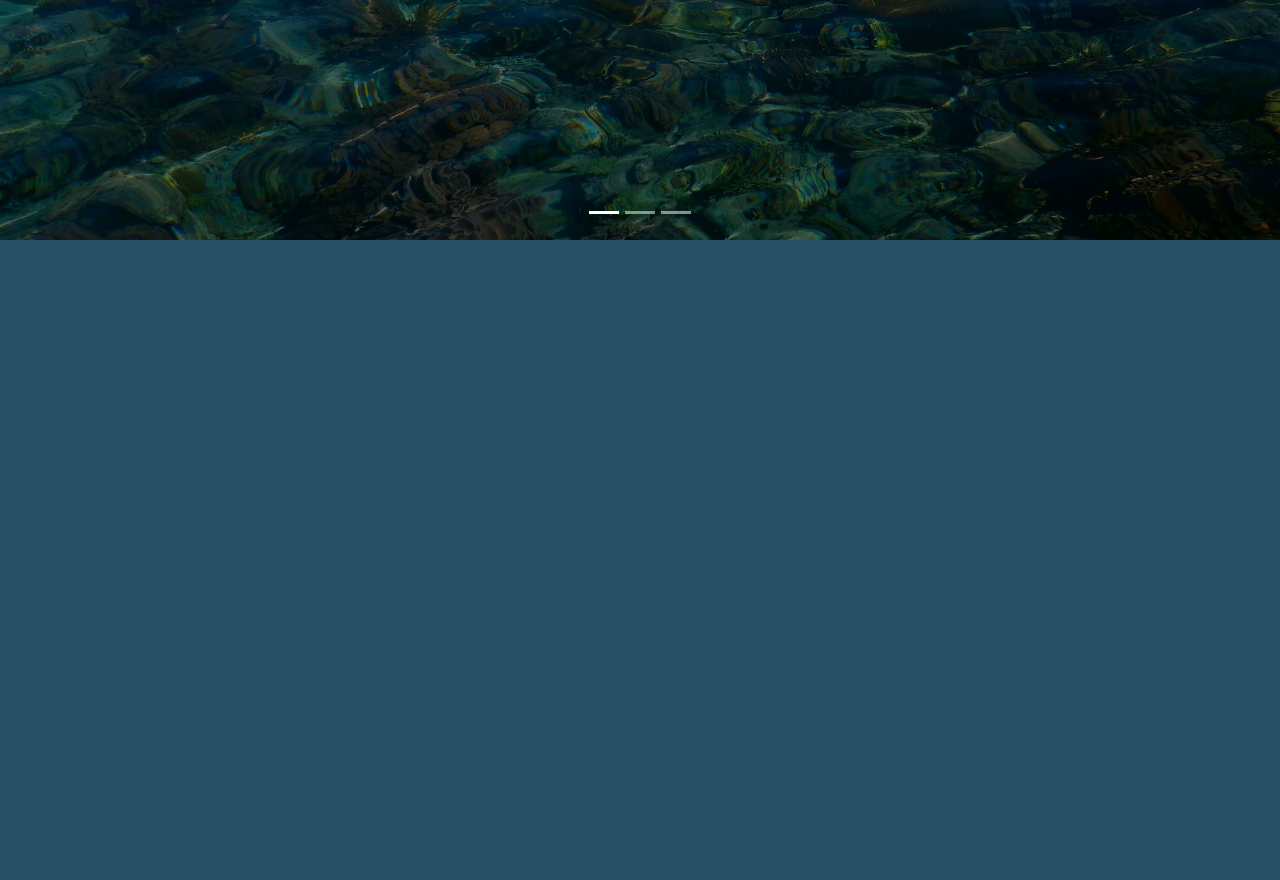
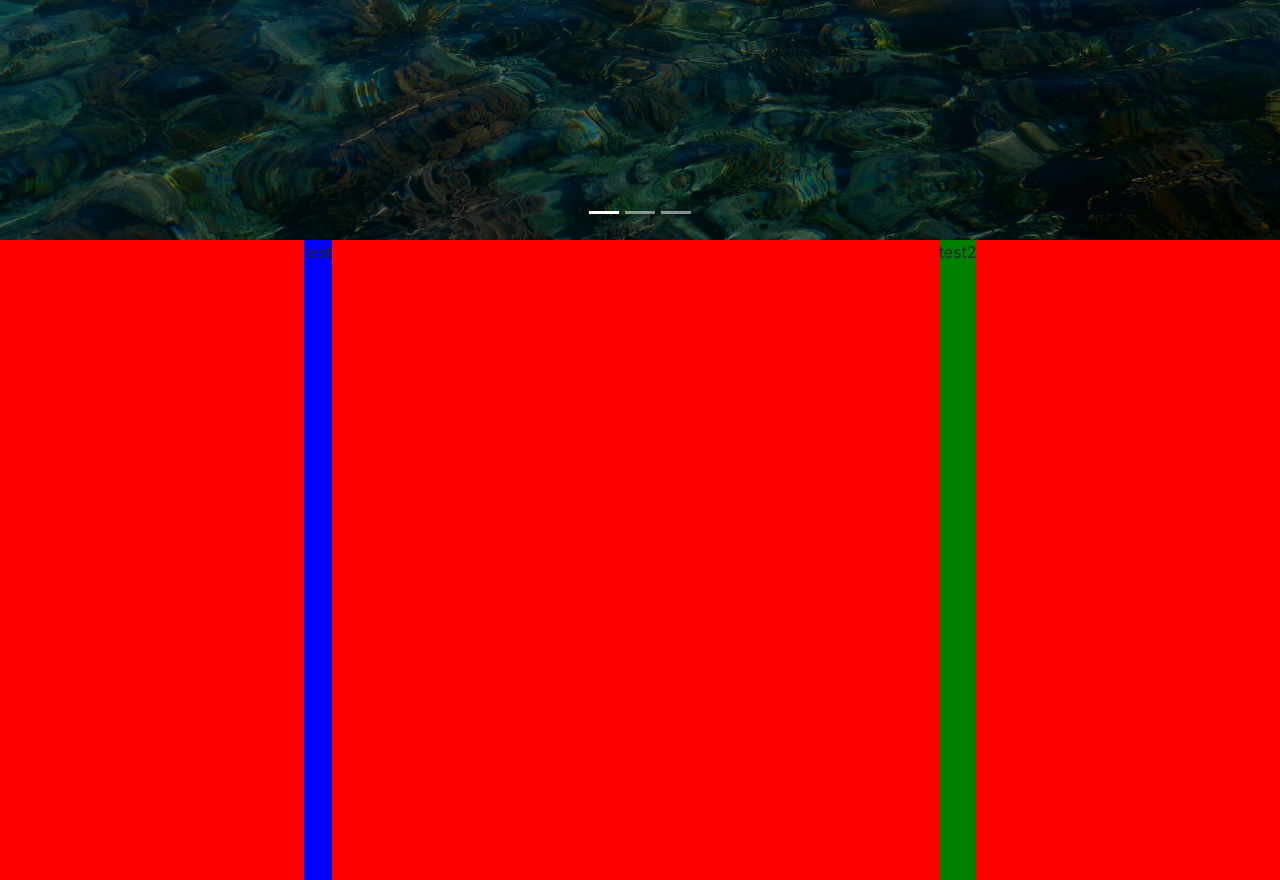
Before and after one commit to ybpratama/WebsiteKaledupa2, a PHP site: page / in a window 1280 px wide. Shown: the part 560-1440 px from the top of the page. Before the commit the page ends 800 px from the top, so only its background shows below. Run offline with PHP 8.4, Linux system fonts and the light colour scheme; some libraries are stand-ins or nearby versions.

Commit message:
About-Section

```diff
--- a/index.html
+++ b/index.html
@@ -96,6 +96,18 @@
   </div>
 
 
+  <section>
+    <div class="about">
+      <div class="about-container">
+        <div class="about-description">
+          <p>test</p>
+        </div>
+        <div class="about-video">
+          <p>test2</p>
+    </div>
+  </section>
+
+
   <!--Bootstrap Javascript-->
   <script src="https://code.jquery.com/jquery-3.2.1.slim.min.js" integrity="sha384-KJ3o2DKtIkvYIK3UENzmM7KCkRr/rE9/Qpg6aAZGJwFDMVNA/GpGFF93hXpG5KkN" crossorigin="anonymous"></script>
   <script src="https://cdnjs.cloudflare.com/ajax/libs/popper.js/1.12.9/umd/popper.min.js" integrity="sha384-ApNbgh9B+Y1QKtv3Rn7W3mgPxhU9K/ScQsAP7hUibX39j7fakFPskvXusvfa0b4Q" crossorigin="anonymous"></script>
--- a/style.css
+++ b/style.css
@@ -103,17 +103,41 @@ h1, h2, h3, h4, h5, h6{
   }
 
   @media (max-width: 579px){
-    .carousel-caption h5{
-        font-size: 7vw ;
-        font-style: bold;
-        color: white;
+        .carousel-caption h5{
+            font-size: 7vw ;
+            font-style: bold;
+            color: white;
 
+        }
+        .carousel-caption p{
+            display: none;
     }
-    .carousel-caption p{
-        display: none;
   }
 
 
+/* End Hero Style */
+
+/* About */
+
+.about{
+    background-color: red;
+    height: 80vh;
+}
+
+.about-container{
+    display: flex;
+    height: 100%;
+    width: 100%;
+    justify-content: space-around;
+}
+
+.about-description{
+    background-color: blue;
+}
+
+.about-video{
+    background-color: green;
+}
 
 
-/* End Hero Style */
+/* End About */
```
